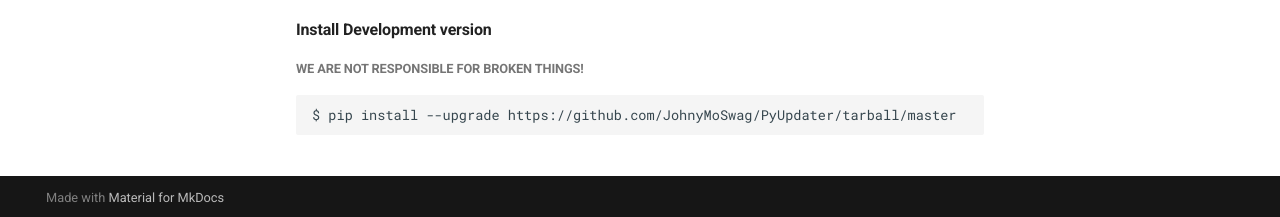
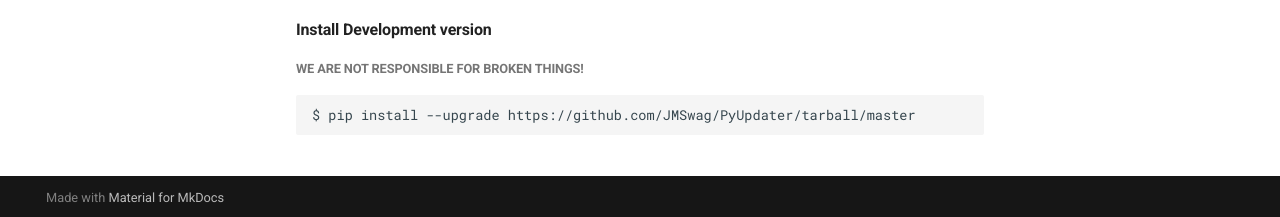
Before and after one commit to Digital-Sapphire/PyUpdater, an MkDocs documentation site: the page built from docs/installation.md, in a window 1280 px wide. Shown: the part 680-897 px from the top of the page. Built offline with MkDocs 1.6.1 and Material for MkDocs 9.7.7, drawn with Linux system fonts in a browser that asks for light colours; comment, search, counter and statistics services are not loaded; old or Windows-style settings are respelled for this version of MkDocs; some of the changed lines change nothing that is shown.

Commit message:
Updated the GitHub links
Updated the GitHub links to this project in the documentation

```diff
--- a/docs/installation.md
+++ b/docs/installation.md
@@ -21,12 +21,12 @@
 
 #####Be sure to check the plugins docs for setup & configuration options.
 
-[PyUpdater-S3-Plugin](https://github.com/JohnyMoSwag/pyupdater-s3-plugin)
+[PyUpdater-S3-Plugin](https://github.com/JMSwag/pyupdater-s3-plugin)
 
-[PyUpdater-SCP-Plugin](https://github.com/JohnyMoSwag/pyupdater-scp-plugin)
+[PyUpdater-SCP-Plugin](https://github.com/JMSwag/pyupdater-scp-plugin)
 
 
 ####Install Development version
 #####We are not responsible for broken things!
 
-    $ pip install --upgrade https://github.com/JohnyMoSwag/PyUpdater/tarball/master
+    $ pip install --upgrade https://github.com/JMSwag/PyUpdater/tarball/master
```
